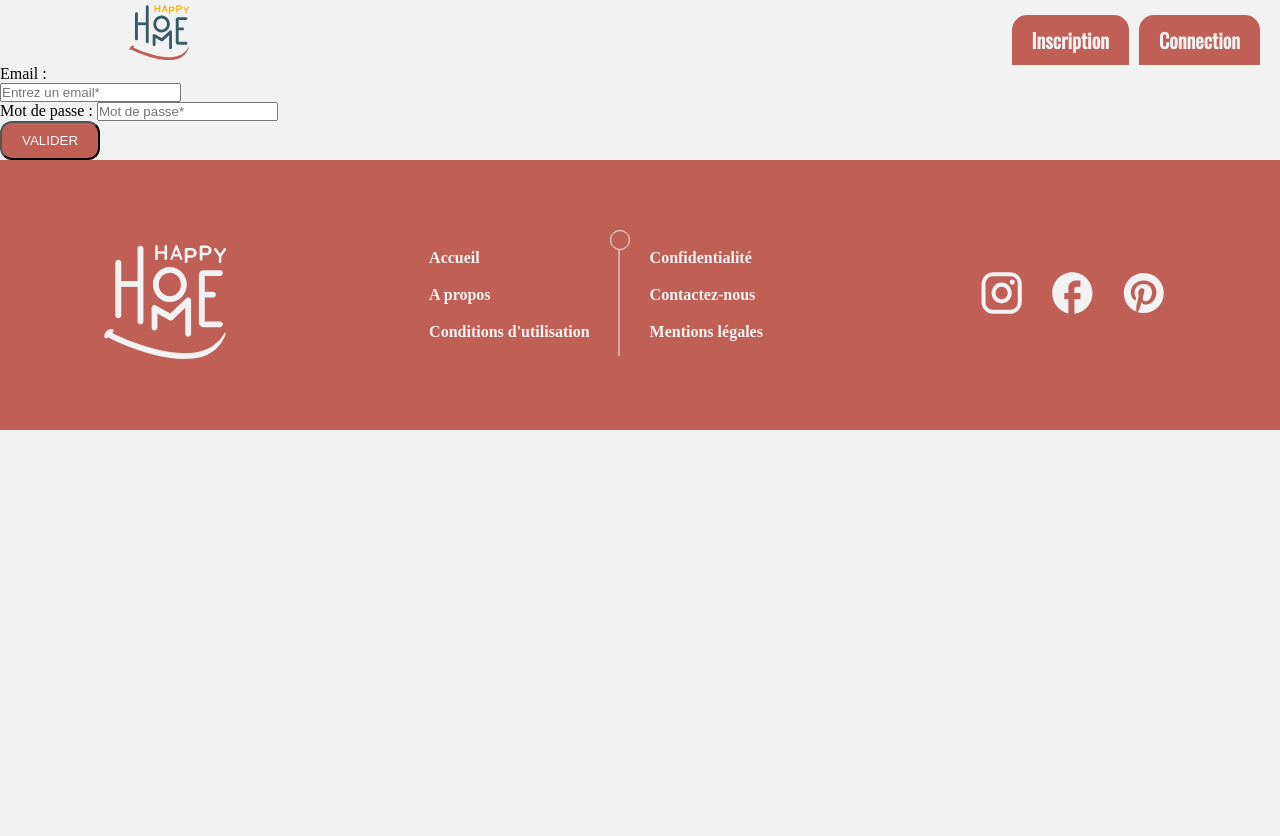
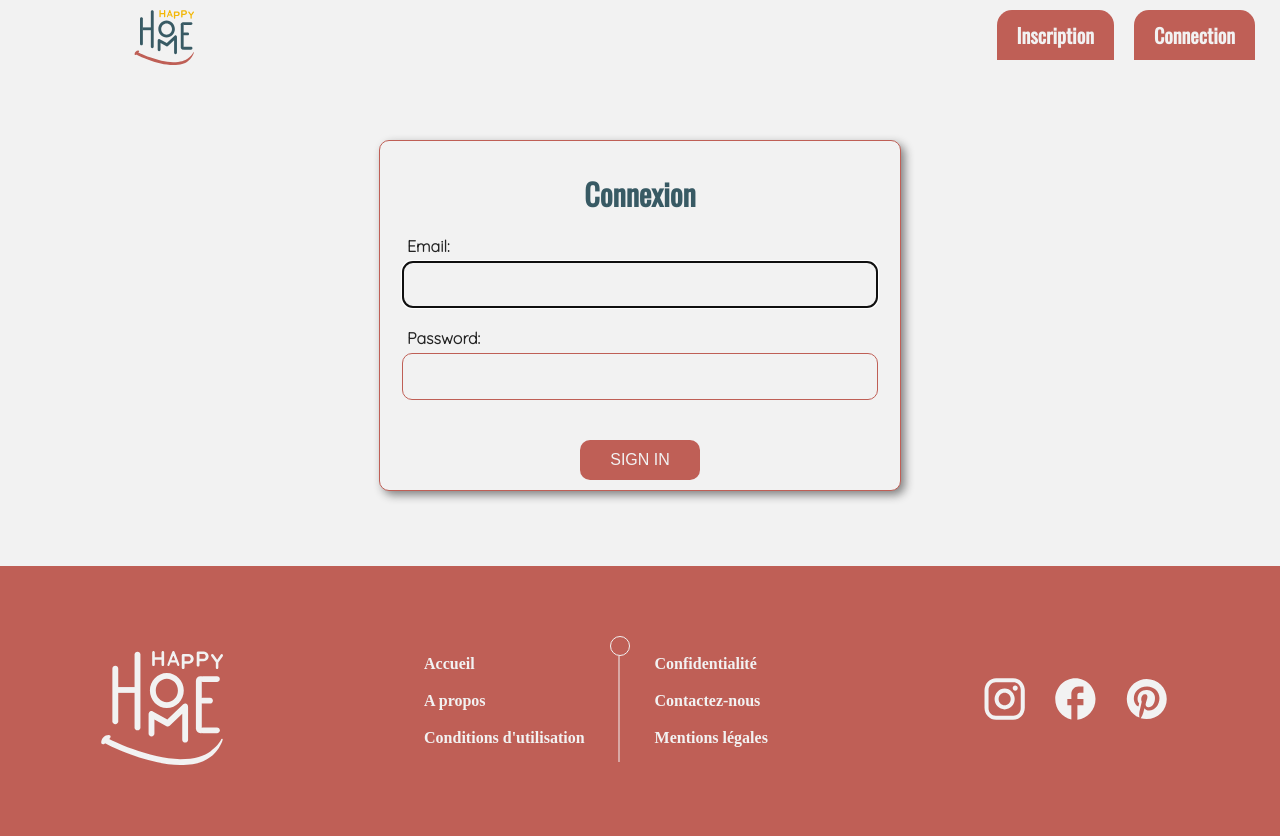
Before and after one commit to JoeTaufana/HHSymfony, a Symfony app: template templates/security/login.html.twig in a window 1280 px wide. Before the commit the page ends 430 px from the top, so only its background shows below. Run offline with Twig, Linux system fonts and the light colour scheme; the template is opened without the code that fills it, so the values that code supplies are empty; some libraries are stand-ins or nearby versions.

Commit message:
css login

```diff
--- /dev/null
+++ b/public/css/login.css
@@ -0,0 +1,65 @@
+.connexion{
+          display: flex;
+          flex-direction: column;
+          justify-content: center;
+          align-items: center;
+          width: 480px;
+          margin: 75px auto;
+          background-color: #F2F2F2;
+          border: 1px solid #BF5F56;
+          box-shadow: 4px 4px 10px grey;
+          border-radius: 10px;
+          padding: 10px 20px;
+          color: #385A64;
+      }
+       .connexion h2{
+          text-align: center;
+          margin: 20px auto;
+            font-family: 'Oswald';
+          font-size: 30px;
+          font-weight: bold;
+          color: #385A64;
+      }
+      .connexion  label{
+          color: #000;
+          opacity: 85%;
+          font-size: 16px;
+          font-family: Quicksand;
+          font-weight: bold;
+          margin-left: 10px;
+      }
+      input {
+          margin: 5px;
+          background-color: #F2F2F2;
+      }
+      a{
+          margin: 5px;
+          color: #F2F2F2;
+      }
+      #inputEmail, #inputPassword{
+          width: 464px;
+          max-width: 500px;
+          height: 45px;
+          border: 1px solid #BF5F56;
+          border-radius: 10px;
+          margin-bottom: 20px;
+      }
+      .connexion button {
+          background-color:#BF5F56;
+          color: #F2F2F2;
+          font-size: 16px;
+          border: none;
+          height: 40px;
+          width: 120px;
+          border-radius: 10px;
+          margin-top: 20px;
+      }
+      @media only screen and (max-width: 600px) {
+          .connexion {
+              width: 250px;
+          }
+          #inputEmail, #inputPassword{
+              width: 240px;
+              height: 36px;
+          }
+        }
--- a/src/Controller/RegistrationController.php
+++ b/src/Controller/RegistrationController.php
@@ -43,7 +43,7 @@ class RegistrationController extends AbstractController
             );
         }
 
-        return $this->render('clients/index.html.twig', [
+        return $this->render('registration/index.html.twig', [
             'registrationForm' => $form->createView(),
         ]);
     }
--- a/templates/security/login.html.twig
+++ b/templates/security/login.html.twig
@@ -1,35 +1,40 @@
 {% extends 'base.html.twig' %}
-{# {% block head %}
-	{{ parent() }}
+{% block title %}Log in!{% endblock %}
+
+{%block stylesheet%}
+
 	<link rel="stylesheet" href="{{ asset('css/creation.css') }}">
-{% endblock %} #}
-{% block title %}Login
-{% endblock %}
+    <link rel="stylesheet" href="{{ asset('css/login.css') }}">
+    <link rel="stylesheet" href="{{ asset('css/home.css') }}">
+    <link rel="stylesheet" href="{{ asset('css/style.css') }}">
+
+
+{%endblock%}
 
 {% block body %}
-
-<form method="post">
+<form  method="post">
     {% if error %}
         <div class="alert alert-danger">{{ error.messageKey|trans(error.messageData, 'security') }}</div>
     {% endif %}
     {% if app.user %}
         <div class="mb-3">
-            You are logged in as {{ app.user.userIdentifier }}, <a href="{{ path('logout') }}">Logout</a>
+            You are logged in as {{ app.user.userIdentifier }}, <a href="{{ path('app_logout') }}">Logout</a>
         </div>
     {% endif %}
-
-
-				<form class="formulaire" method="post">
-					<div id="display_start">
-						<label for="mail">Email :</label><br>
-						<input type="email" id="mail2" placeholder="Entrez un email*" name="email"><br>
-						<label for="password">Mot de passe :</label>
-						<input type="password" id="mdp2" minlength="4" maxlength="20" placeholder="Mot de passe*" name="password">
-					</div>
-					<input type="hidden" name="_csrf_token" value="{{ csrf_token('authenticate')}}">
-					<input class="btn ocre valider" type="submit" value="Valider">
-				</form>
-			</section>
-		</main>
-
+    <div class="connexion">
+    <h2 class="h3 mb-3 font-weight-normal">Connexion</h2>
+    <div class="input-group">
+    <label for="inputEmail">Email:</label>
+    <input type="email" value="{{ last_username }}" name="email" id="inputEmail" class="form-control" autocomplete="email" required autofocus>
+    <label for="inputPassword">Password:</label>
+    <input type="password" name="password" id="inputPassword" class="form-control" autocomplete="current-password" required>
+    </div>
+    <input type="hidden" name="_csrf_token"
+           value="{{ csrf_token('authenticate') }}"
+    >
+    <button class="btn btn-lg btn-primary" type="submit">
+        Sign in
+    </button>
+    </div>
+</form>
 {% endblock %}
```
Also changed, not shown: templates/index/index.html.twig (+7 -1 lines).
